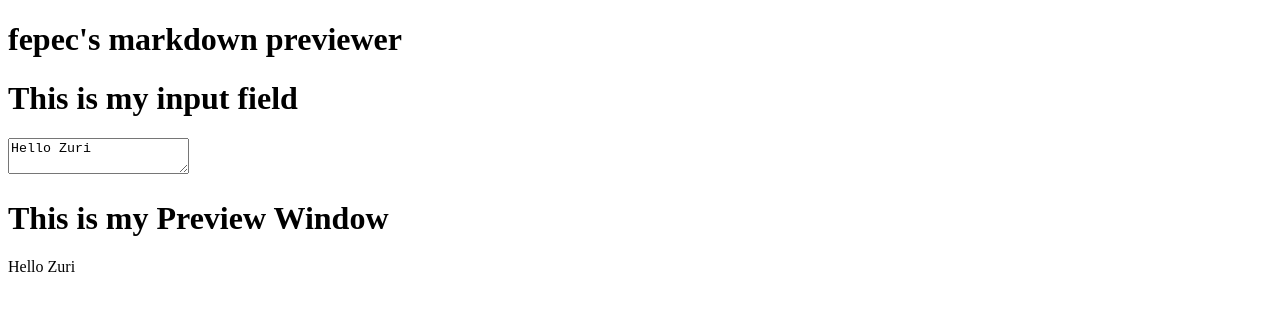
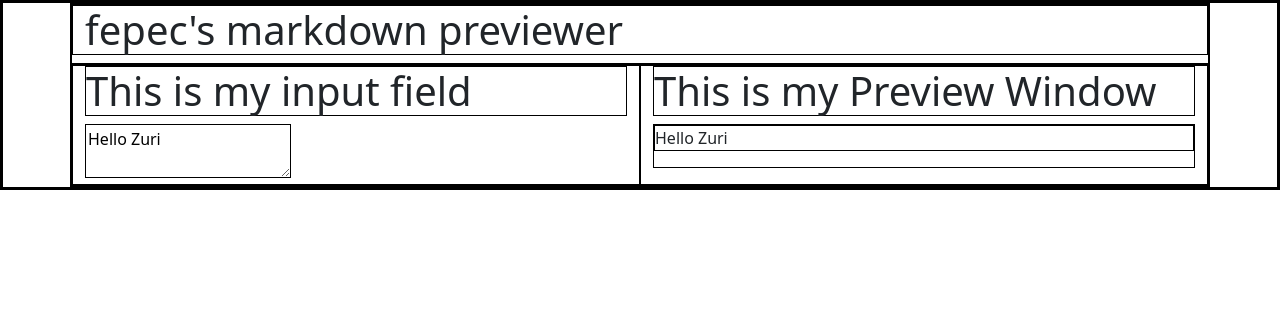
Before and after one commit to fepec/markdown-previewer, a React (Create React App) app: page / in a window 1280 px wide. Shown: the top 310 px of the page. Built offline with nearby package versions, Linux system fonts and the light colour scheme.

Commit message:
It works! moving on to aesthetics

```diff
--- a/package.json
+++ b/package.json
@@ -18,6 +18,7 @@
     "@testing-library/react": "^13.4.0",
     "@testing-library/user-event": "^13.5.0",
     "bootstrap": "^5.3.2",
+    "marked": "^10.0.0",
     "react": "^18.2.0",
     "react-dom": "^18.2.0",
     "react-scripts": "5.0.1",
--- a/src/App.css
+++ b/src/App.css
@@ -0,0 +1,3 @@
+* {
+    border: 1px solid black
+}
--- a/src/App.js
+++ b/src/App.js
@@ -1,7 +1,7 @@
 import React from "react"
 import EditorWindow from "./components/EditorWindow"
 import PreviewWindow from "./components/PreviewWindow"
-
+import "./App.css"
 
 
 const defaultText = 'Hello Zuri'
@@ -28,11 +28,15 @@ export default class App extends React.Component {
     // renders
     render() {
         return (
-            <>
-                <h1>fepec's markdown previewer</h1>
-                <EditorWindow handleChange={this.handleChange} text={this.state.text} />
-                <PreviewWindow text={this.state.text} />
-            </>
+            <div className="container">
+                <div className="row">
+                    <h1>fepec's markdown previewer</h1>
+                </div>
+                <div className="row" >
+                    <EditorWindow handleChange={this.handleChange} text={this.state.text}  />
+                    <PreviewWindow text={this.state.text} className="col"/>
+                </div>
+            </div>
         );
     }
 }
--- a/src/components/EditorWindow.js
+++ b/src/components/EditorWindow.js
@@ -1,12 +1,12 @@
 
 export default function EditorWindow(props) {
     return (
-        <div>
-            <div>
+
+            <div className="col">
                 <h1>This is my input field</h1>
                 <textarea onChange={props.handleChange} value={props.text}></textarea>
 
             </div>
-        </div>
+
     )
 }
--- a/src/components/PreviewWindow.js
+++ b/src/components/PreviewWindow.js
@@ -1,19 +1,29 @@
+import { marked } from "marked";
+
+
 
 export default function PreviewWindow (props) {
     return (
-        <div>
-            <div>
+        <div className="col">
+
                 <h1>This is my Preview Window</h1>
                 <PreviewArea text={props.text}/>
-            </div>
+
         </div>
     )
 }
 
 function PreviewArea (props) {
-    return <div>
-        <p>
-            {props.text}
-        </p>
-    </div>
+    // Set options for Marked
+    marked.use({
+        async: false,
+        pedantic: false,
+        gfm: true,
+      });
+
+    let html = {
+        __html: marked.parse(props.text)
+    }
+
+    return <div dangerouslySetInnerHTML={html}></div>
 }
--- a/src/index.js
+++ b/src/index.js
@@ -1,6 +1,8 @@
 import React, { StrictMode } from "react";
 import { createRoot } from "react-dom/client";
 import "./index.css";
+import "bootstrap/dist/css/bootstrap.min.css";
+import "bootstrap/dist/js/bootstrap.bundle.min";
 
 import App from "./App";
 
```
Also changed, not shown: 1 other file (tests, documents, lock files or other folders).
